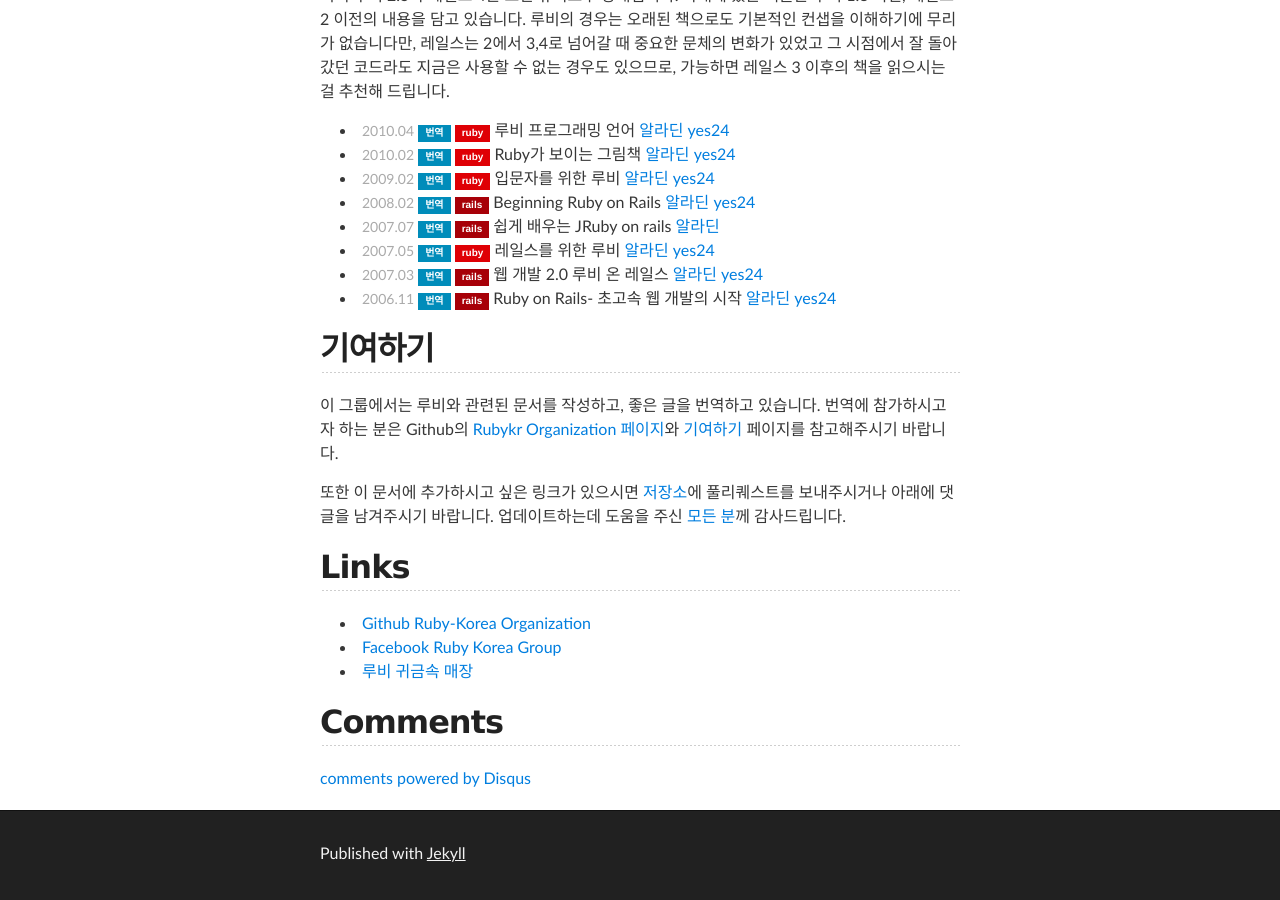
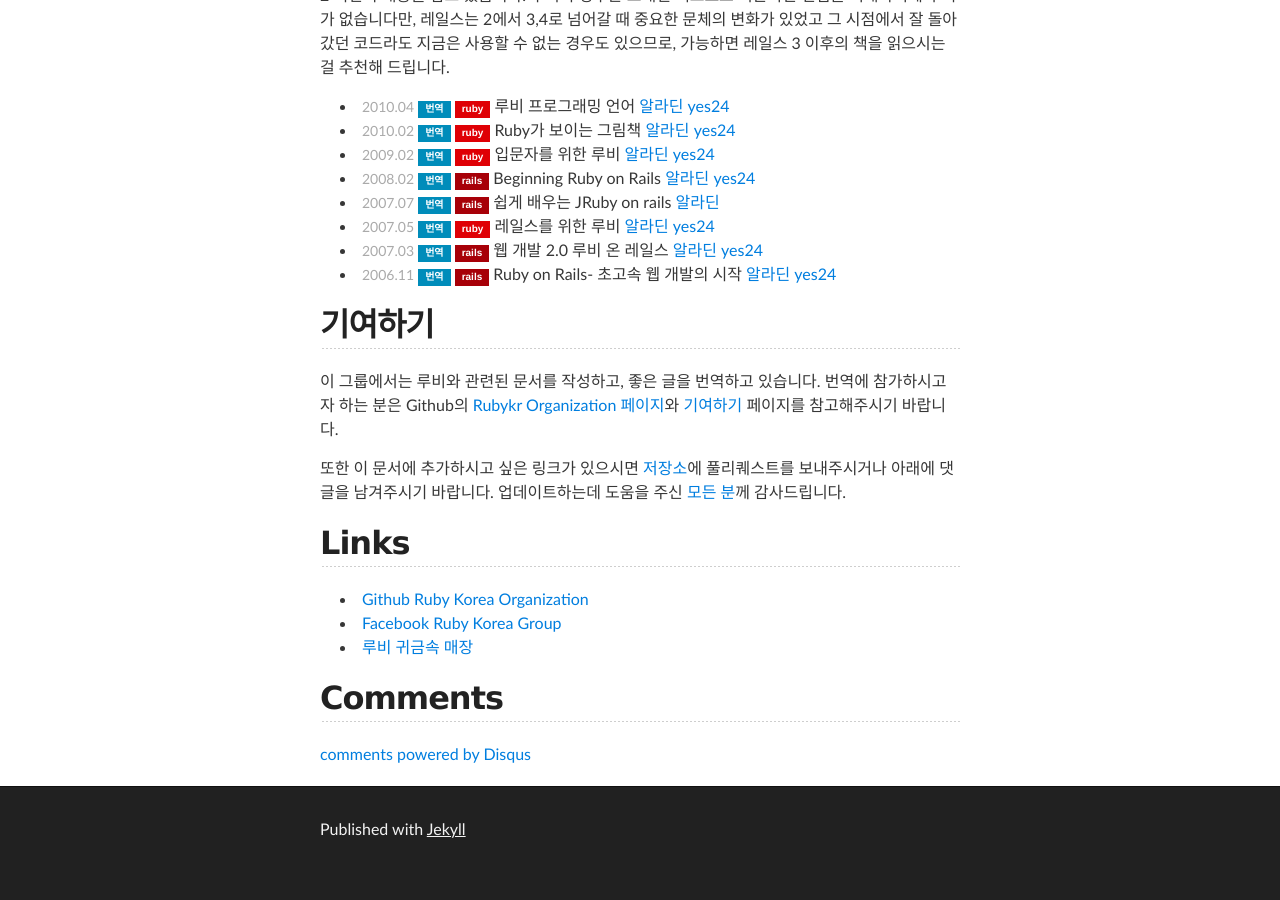
Before and after one commit to rubykr/rubykr.github.io, a Jekyll site: the page built from index.md, in a window 1280 px wide and 900 px high, scrolled down 2410 px. Built offline with Jekyll 4.4.1, drawn with Linux system fonts in a browser that asks for light colours; comment, search, counter and statistics services are not loaded; after the commit the page ends 3286 px from its top, so only the background shows below that; some of the changed text lies outside the part shown.

```diff
--- a/index.md
+++ b/index.md
@@ -157,6 +156,6 @@ title: 루비 프로그래밍 언어 한국어 문서
 
 ## Links
 
-- [Github Ruby-Korea Organization](https://github.com/rubykr)
+- [Github Ruby Korea Organization](https://github.com/rubykr)
 - [Facebook Ruby Korea Group](https://www.facebook.com/groups/rubykr)
 - [루비 귀금속 매장](https://discord.gg/uHQj7X68Mf)
```
Also changed, not shown: other parts of index.md (+0 -1 lines).
